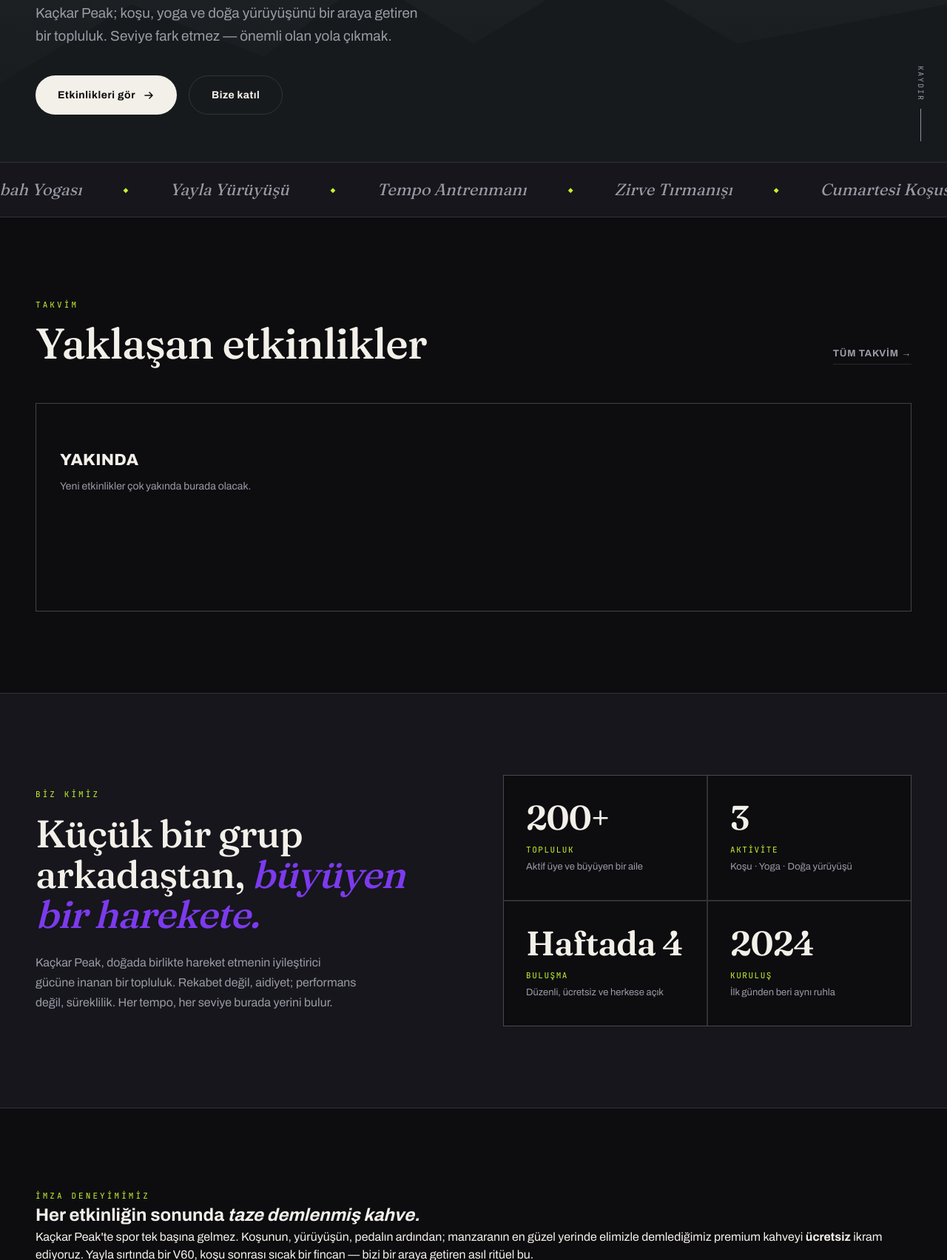
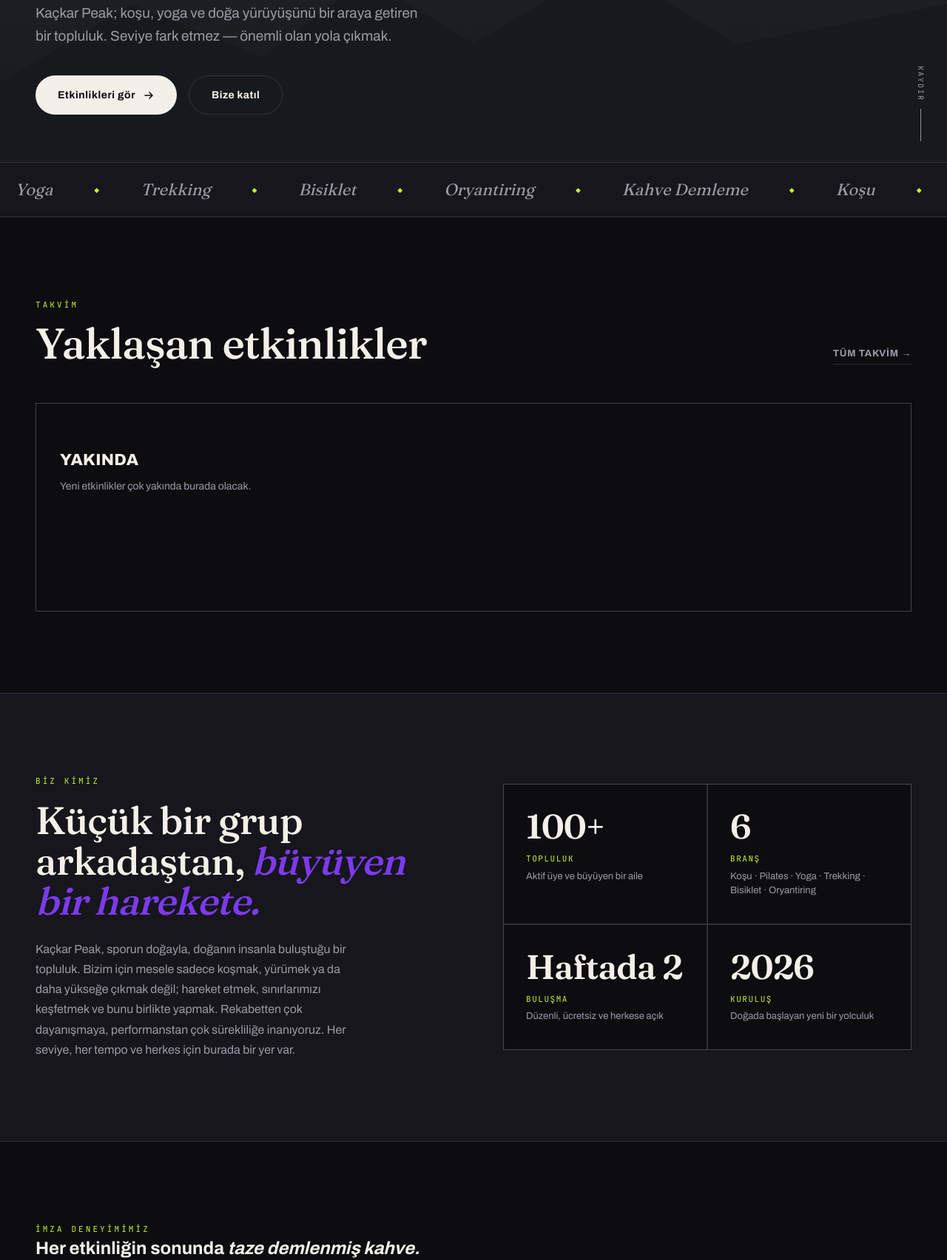
Before and after one commit to cnrcvk7/kackar-peak, a Django app: page / in a window 1280 px wide. Shown: the part 581-2285 px from the top of the page at 74% size. Run offline with Django 5.2, Linux system fonts and the light colour scheme; data that the repository does not hold is empty.

Commit message:
İçerik güncellemesi: gerçek hikaye, oryantiring, iletişim bölümü

```diff
--- a/community/models.py
+++ b/community/models.py
@@ -8,6 +8,7 @@ class ActivityType(models.TextChoices):
     YOGA = "yoga", "Yoga & Pilates"
     HIKE = "hike", "Doğa Yürüyüşü"
     BIKE = "bike", "Bisiklet"
+    ORIENTEERING = "orienteering", "Oryantiring"
 
 
 class Event(models.Model):
@@ -52,7 +53,8 @@ class Event(models.Model):
     @property
     def badge_class(self):
         return {"run": "b-run", "yoga": "b-yoga", "hike": "b-hike",
-                "bike": "b-bike"}.get(self.activity_type, "b-run")
+                "bike": "b-bike", "orienteering": "b-orienteering"}.get(
+                    self.activity_type, "b-run")
 
 
 class Activity(models.Model):
--- a/static/css/site.css
+++ b/static/css/site.css
@@ -126,6 +126,7 @@
   .b-yoga{background:rgba(198,242,48,.14);color:var(--lime)}
   .b-hike{background:rgba(169,176,174,.14);color:var(--mist)}
   .b-bike{background:rgba(124,58,237,.12);color:#c6a4f7}
+  .b-orienteering{background:rgba(198,242,48,.12);color:#a8d020}
   .ev h3{font-family:'Archivo',sans-serif;font-weight:800;font-size:22px;letter-spacing:.01em;margin:26px 0 8px;text-transform:uppercase}
   .ev .meta{font-size:14px;color:var(--mist);margin-bottom:18px}
   .ev .joinrow{display:flex;align-items:center;justify-content:space-between}
@@ -294,3 +295,13 @@
   .ig-tile:hover .ig-inner{transform:scale(1.08);color:var(--snow)}
   @media(max-width:820px){.ig-grid{grid-template-columns:repeat(3,1fr)}}
   @media(max-width:420px){.ig-grid{grid-template-columns:repeat(2,1fr)}}
+
+  /* ---------- CONTACT ---------- */
+  .contact{border-top:1px solid var(--line)}
+  .contact-grid{display:grid;grid-template-columns:repeat(3,1fr);gap:2px;background:var(--line);border:1px solid var(--line)}
+  .contact-card{background:var(--granite);padding:38px 32px;display:flex;flex-direction:column;gap:12px;transition:background .35s;color:inherit}
+  .contact-card:hover{background:var(--granite-2)}
+  .contact-card svg{color:var(--lime)}
+  .contact-card h3{font-family:'Fraunces',serif;font-weight:600;font-size:22px}
+  .contact-card p{color:var(--mist);font-size:14px;line-height:1.5}
+  @media(max-width:820px){.contact-grid{grid-template-columns:1fr}}
--- a/templates/community/home.html
+++ b/templates/community/home.html
@@ -41,8 +41,8 @@
 <!-- MARQUEE -->
 <div class="strip">
   <div class="marquee">
-    <span>Cumartesi Koşusu</span><span>Sabah Yogası</span><span>Yayla Yürüyüşü</span><span>Tempo Antrenmanı</span><span>Zirve Tırmanışı</span>
-    <span>Cumartesi Koşusu</span><span>Sabah Yogası</span><span>Yayla Yürüyüşü</span><span>Tempo Antrenmanı</span><span>Zirve Tırmanışı</span>
+    <span>Koşu</span><span>Pilates</span><span>Yoga</span><span>Trekking</span><span>Bisiklet</span><span>Oryantiring</span><span>Kahve Demleme</span>
+    <span>Koşu</span><span>Pilates</span><span>Yoga</span><span>Trekking</span><span>Bisiklet</span><span>Oryantiring</span><span>Kahve Demleme</span>
   </div>
 </div>
 
@@ -80,7 +80,7 @@
       <div class="reveal">
         <div class="eyebrow">Biz kimiz</div>
         <h2>Küçük bir grup arkadaştan, <em>büyüyen bir harekete.</em></h2>
-        <p>Kaçkar Peak, doğada birlikte hareket etmenin iyileştirici gücüne inanan bir topluluk. Rekabet değil, aidiyet; performans değil, süreklilik. Her tempo, her seviye burada yerini bulur.</p>
+        <p>Kaçkar Peak, sporun doğayla, doğanın insanla buluştuğu bir topluluk. Bizim için mesele sadece koşmak, yürümek ya da daha yükseğe çıkmak değil; hareket etmek, sınırlarımızı keşfetmek ve bunu birlikte yapmak. Rekabetten çok dayanışmaya, performanstan çok sürekliliğe inanıyoruz. Her seviye, her tempo ve herkes için burada bir yer var.</p>
       </div>
       <div class="stats reveal">
         {% for stat in stats %}
@@ -90,10 +90,10 @@
           <div class="t">{{ stat.text }}</div>
         </div>
         {% empty %}
-        <div class="stat"><div class="n">200+</div><div class="k">Topluluk</div><div class="t">Aktif üye ve büyüyen bir aile</div></div>
-        <div class="stat"><div class="n">3</div><div class="k">Aktivite</div><div class="t">Koşu · Yoga · Doğa yürüyüşü</div></div>
-        <div class="stat"><div class="n">Haftada 4</div><div class="k">Buluşma</div><div class="t">Düzenli, ücretsiz ve herkese açık</div></div>
-        <div class="stat"><div class="n">2024</div><div class="k">Kuruluş</div><div class="t">İlk günden beri aynı ruhla</div></div>
+        <div class="stat"><div class="n">100+</div><div class="k">Topluluk</div><div class="t">Aktif üye ve büyüyen bir aile</div></div>
+        <div class="stat"><div class="n">6</div><div class="k">Branş</div><div class="t">Koşu · Pilates · Yoga · Trekking · Bisiklet · Oryantiring</div></div>
+        <div class="stat"><div class="n">Haftada 2</div><div class="k">Buluşma</div><div class="t">Düzenli, ücretsiz ve herkese açık</div></div>
+        <div class="stat"><div class="n">2026</div><div class="k">Kuruluş</div><div class="t">Doğada başlayan yeni bir yolculuk</div></div>
         {% endfor %}
       </div>
     </div>
@@ -200,6 +200,35 @@
   </div>
 </section>
 
+<!-- CONTACT -->
+<section class="contact" id="contact">
+  <div class="wrap">
+    <div class="sec-head reveal">
+      <div>
+        <div class="eyebrow" style="margin-bottom:14px">İletişim</div>
+        <h2>Bize ulaş</h2>
+      </div>
+    </div>
+    <div class="contact-grid reveal">
+      <a href="https://www.instagram.com/kackarpeak/" target="_blank" rel="noopener" class="contact-card">
+        <svg width="26" height="26" viewBox="0 0 24 24" fill="none" stroke="currentColor" stroke-width="1.6"><rect x="2" y="2" width="20" height="20" rx="5"/><circle cx="12" cy="12" r="4"/><circle cx="17.5" cy="6.5" r="1" fill="currentColor" stroke="none"/></svg>
+        <h3>Instagram</h3>
+        <p>@kackarpeak — etkinlik duyuruları ve anlar</p>
+      </a>
+      <a href="WHATSAPP_LINKI" target="_blank" rel="noopener" class="contact-card">
+        <svg width="26" height="26" viewBox="0 0 24 24" fill="none" stroke="currentColor" stroke-width="1.6"><path d="M3 21l1.9-5.5a8 8 0 113.1 3.1z"/></svg>
+        <h3>WhatsApp Grubu</h3>
+        <p>Haftalık program ve buluşma detayları</p>
+      </a>
+      <a href="mailto:E_POSTA_ADRESI" class="contact-card">
+        <svg width="26" height="26" viewBox="0 0 24 24" fill="none" stroke="currentColor" stroke-width="1.6"><rect x="3" y="5" width="18" height="14" rx="2"/><path d="M3 7l9 6 9-6"/></svg>
+        <h3>E-posta</h3>
+        <p>Sorularınız ve iş birlikleri için</p>
+      </a>
+    </div>
+  </div>
+</section>
+
 <!-- JOIN BAND -->
 <section class="join-band" id="join">
   <div class="wrap">
```
Also changed, not shown: community/migrations/0004_alter_event_activity_type.py (added).
